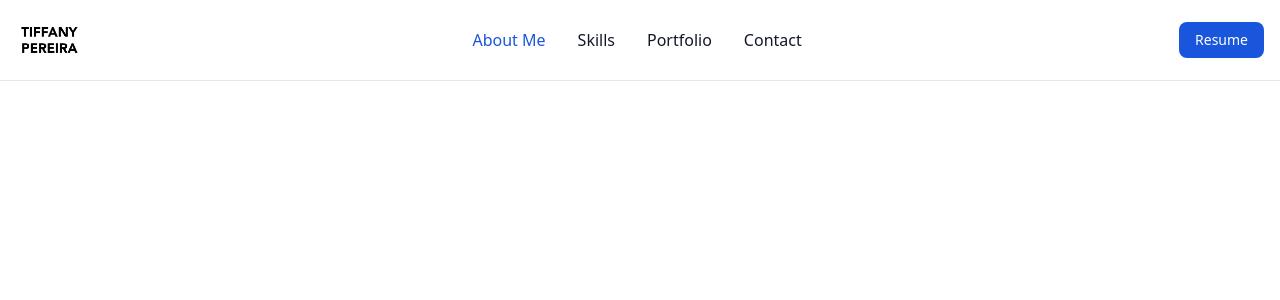
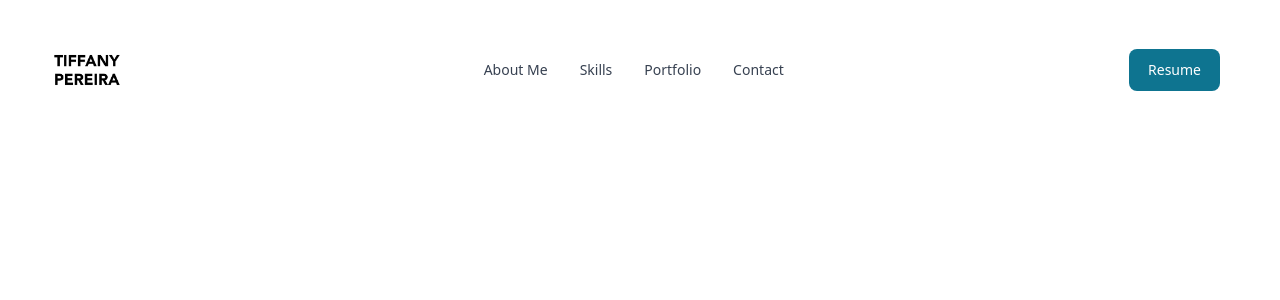
Before and after one commit to tiffpereira/2023-Portfolio, a React (Vite) app in the folder portfolio/: page / in a window 1280 px wide. Shown: the top 300 px of the page. Built offline with nearby package versions, Linux system fonts and the light colour scheme.

Commit message:
Update NavBar.jsx
Updated Navbar, hamburger menu functioning

```diff
--- a/portfolio/src/components/NavBar.jsx
+++ b/portfolio/src/components/NavBar.jsx
@@ -1,43 +1,45 @@
+import React from 'react'
 import NavLogo from '../assets/NavBarLogo.png'
+import { Button, Navbar } from 'flowbite-react'
+'use client'
 
-const NavBar = () => {
-    return (
-        <div>
-            <nav class="bg-grey dark:bg-gray-900 fixed w-full z-20 top-0 left-0 border-b border-gray-200 dark:border-gray-600">
-                <div class="max-w-screen-xl flex flex-wrap items-center justify-between mx-auto p-4">
-                    <a href="/" class="flex items-center">
-                        <img src={NavLogo} class="h-12 mr-3" alt="Tiffany Pereira" />
-                        <span class="self-center text-2xl font-semibold whitespace-nowrap dark:text-white"></span>
-                    </a>
-                    <div class="flex md:order-2">
-                        <button type="button" class="text-white bg-blue-700 hover:bg-blue-800 focus:ring-4 focus:outline-none focus:ring-blue-300 font-medium rounded-lg text-sm px-4 py-2 text-center mr-3 md:mr-0 dark:bg-blue-600 dark:hover:bg-blue-700 dark:focus:ring-blue-800">Resume</button>
-                        <button data-collapse-toggle="navbar-sticky" type="button" class="inline-flex items-center p-2 w-10 h-10 justify-center text-sm text-gray-500 rounded-lg md:hidden hover:bg-gray-100 focus:outline-none focus:ring-2 focus:ring-gray-200 dark:text-gray-400 dark:hover:bg-gray-700 dark:focus:ring-gray-600" aria-controls="navbar-sticky" aria-expanded="false">
-                            <span class="sr-only">Open main menu</span>
-                            <svg class="w-5 h-5" aria-hidden="true" xmlns="http://www.w3.org/2000/svg" fill="none" viewBox="0 0 17 14">
-                                <path stroke="currentColor" stroke-linecap="round" stroke-linejoin="round" stroke-width="2" d="M1 1h15M1 7h15M1 13h15"/>
-                            </svg>
-                        </button>
-                    </div>
-                    <div class="items-center justify-between hidden w-full md:flex md:w-auto md:order-1" id="navbar-sticky">
-                        <ul class="flex flex-col p-4 md:p-0 mt-4 font-medium border border-gray-100 rounded-lg bg-gray-50 md:flex-row md:space-x-8 md:mt-0 md:border-0 md:bg-white dark:bg-gray-800 md:dark:bg-gray-900 dark:border-gray-700">
-                        <li>
-                            <a href="#" class="block py-2 pl-3 pr-4 text-white bg-blue-700 rounded md:bg-transparent md:text-blue-700 md:p-0 md:dark:text-blue-500" aria-current="page">About Me</a>
-                        </li>
-                        <li>
-                            <a href="#" class="block py-2 pl-3 pr-4 text-gray-900 rounded hover:bg-gray-100 md:hover:bg-transparent md:hover:text-blue-700 md:p-0 md:dark:hover:text-blue-500 dark:text-white dark:hover:bg-gray-700 dark:hover:text-white md:dark:hover:bg-transparent dark:border-gray-700">Skills</a>
-                        </li>
-                        <li>
-                            <a href="#" class="block py-2 pl-3 pr-4 text-gray-900 rounded hover:bg-gray-100 md:hover:bg-transparent md:hover:text-blue-700 md:p-0 md:dark:hover:text-blue-500 dark:text-white dark:hover:bg-gray-700 dark:hover:text-white md:dark:hover:bg-transparent dark:border-gray-700">Portfolio</a>
-                        </li>
-                        <li>
-                            <a href="#" class="block py-2 pl-3 pr-4 text-gray-900 rounded hover:bg-gray-100 md:hover:bg-transparent md:hover:text-blue-700 md:p-0 md:dark:hover:text-blue-500 dark:text-white dark:hover:bg-gray-700 dark:hover:text-white md:dark:hover:bg-transparent dark:border-gray-700">Contact</a>
-                        </li>
-                        </ul>
-                    </div>
-                </div>
-            </nav>
-        </div>
-    )
+export default function NavBar() {
+  return (
+    <Navbar
+      fluid
+      rounded
+    >
+      <Navbar.Brand href="/">
+        <img
+          alt="Tiffany Pereira"
+          className="mr-3 h-12 sm:h-14"
+          src={NavLogo}
+        />
+      </Navbar.Brand>
+      <div className="flex md:order-2">
+        <Button className="mr-3">
+          Resume
+        </Button>
+        <Navbar.Toggle />
+      </div>
+      <Navbar.Collapse>
+        <Navbar.Link
+          href="#"
+        >
+          <p>
+            About Me
+          </p>
+        </Navbar.Link>
+        <Navbar.Link href="#">
+          Skills
+        </Navbar.Link>
+        <Navbar.Link href="#">
+          Portfolio
+        </Navbar.Link>
+        <Navbar.Link href="#">
+          Contact
+        </Navbar.Link>
+      </Navbar.Collapse>
+    </Navbar>
+  )
 }
-
-export default NavBar
```
